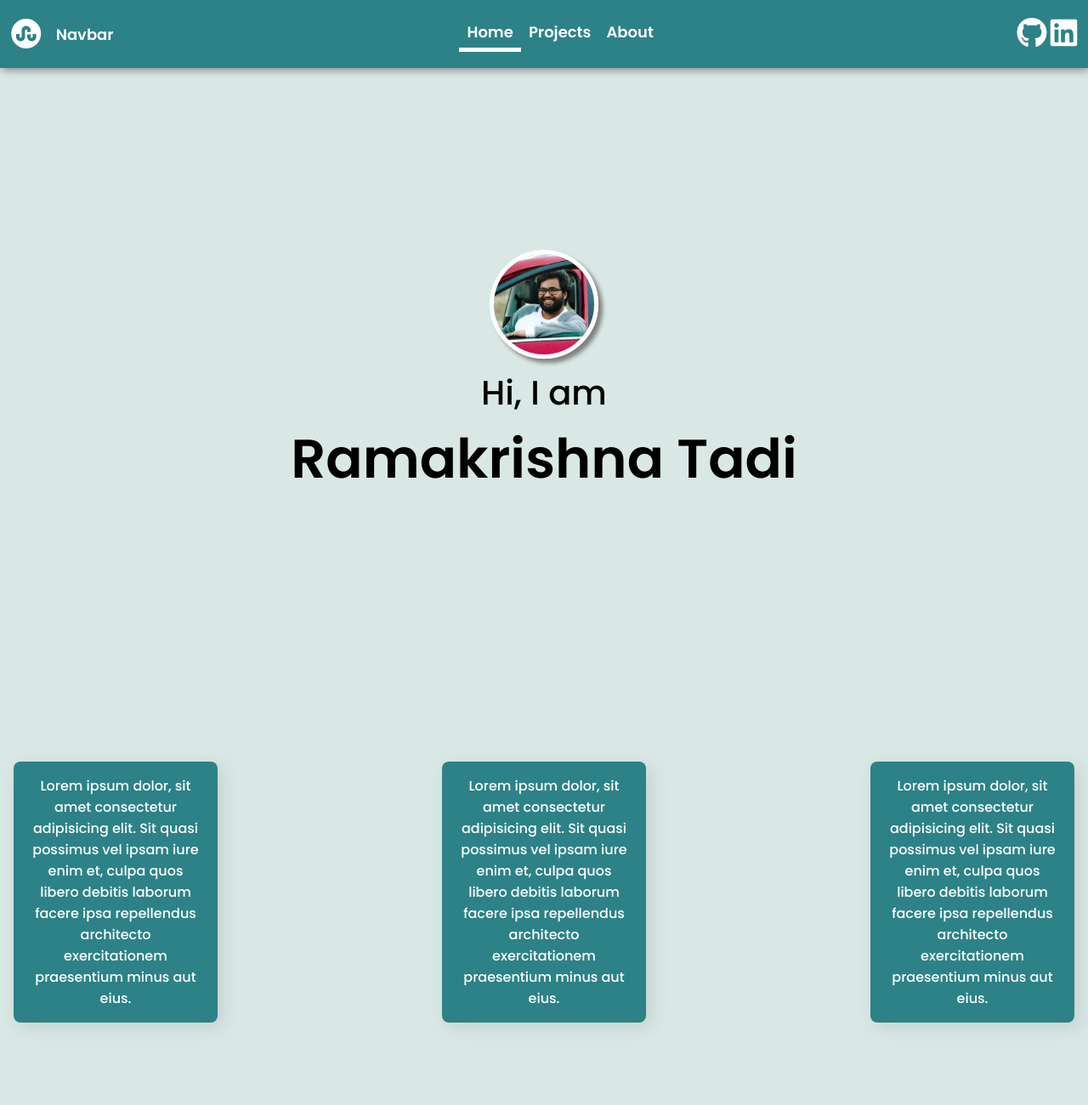
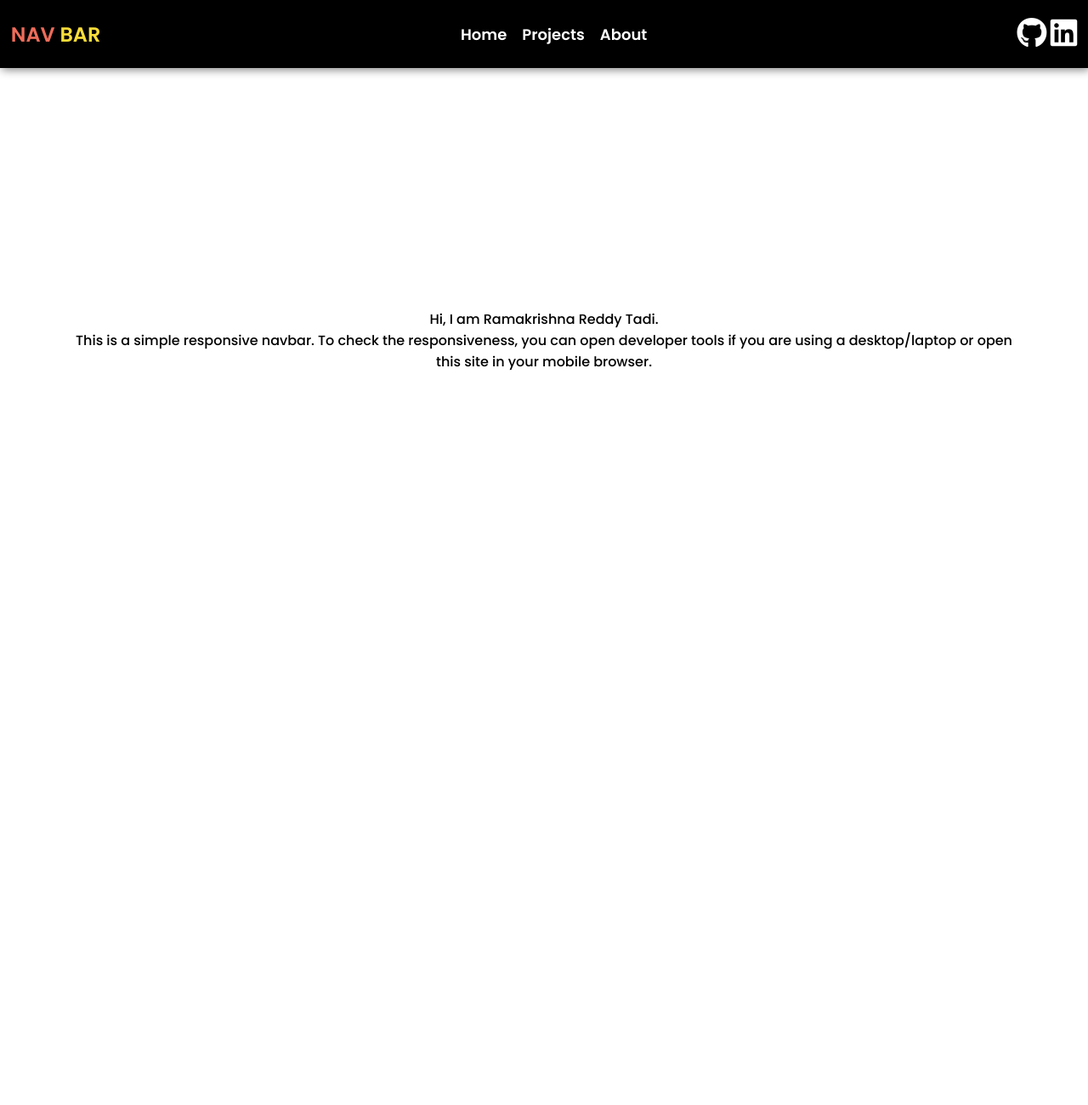
Before and after one commit to ramakrishna0505/navbar, a plain HTML site: page index.html in a window 1280 px wide. Shown: the top 1300 px of the page at 85% size. After the commit the page ends 800 px from the top, so only its background shows below. Drawn offline with Linux system fonts and the light colour scheme.

Commit message:
changes theme of navbar

```diff
--- a/app.js
+++ b/app.js
@@ -5,45 +5,16 @@ burgerMenu.addEventListener('click', ()=> {
     navItems.classList.toggle('toggle-bar');
 });
 
-const navbarListItems = [...document.querySelectorAll('.navbar-list-item')].reverse();
+const navbarListItems = document.querySelectorAll('.navbar-list-item');
 
 navbarListItems.forEach((item) => {
     item.addEventListener('click', (e) => {
             navbarListItems.forEach((listItem) => {
                 if(e.currentTarget.getAttribute('name') === listItem.getAttribute('name')){
                     listItem.classList.add('active');
-                    const element = document.querySelector(`#${listItem.getAttribute('name').toLowerCase()}`);
-                    window.scrollTo({
-                        top: element.offsetTop + 2,
-                    });
                 } else {
                     listItem.classList.remove('active');
                 }
             });
     });
 });
-
-const projects = document.querySelector('.projects');
-const home = document.querySelector('.home');
-const about = document.querySelector('.about');
-
-window.addEventListener('scroll', () => {
-    const windowOffset = window.pageYOffset;
-    let target = null;
-    if(windowOffset >= home.offsetTop) {
-        target = home;
-    }
-    if(windowOffset >= projects.offsetTop){
-        target = projects;
-    }
-    if(windowOffset >= about.offsetTop){
-        target = about;
-    }
-    navbarListItems.forEach((item)=> {
-        if(item.getAttribute('name') === target.getAttribute('name')){
-            item.classList.add('active');
-        } else {
-            item.classList.remove('active');
-        }
-    });
-})
--- a/index.html
+++ b/index.html
@@ -4,8 +4,9 @@
     <meta charset="UTF-8" />
     <meta http-equiv="X-UA-Compatible" content="IE=edge" />
     <meta name="viewport" content="width=device-width, initial-scale=1.0" />
-    <title>Navbar</title>
+    <title>Responsive Navbar</title>
     <link rel="stylesheet" href="styles.css" />
+    <link rel="icon" href="avatar.png" />
     <link
       rel="stylesheet"
       href="https://cdnjs.cloudflare.com/ajax/libs/font-awesome/5.15.3/css/all.min.css"
@@ -16,7 +17,8 @@
   <body>
     <nav class="navbar">
       <div class="name">
-        <i class="fab fa-2x fa-stumbleupon-circle"></i>&emsp;Navbar
+        <span class="color-red">NAV&nbsp;</span
+        ><span class="color-yellow">BAR</span>
       </div>
       <ul class="nav-items">
         <li class="navbar-list-item" name="Home">Home</li>
@@ -24,14 +26,8 @@
         <li class="navbar-list-item" name="About">About</li>
       </ul>
       <div class="contact">
-        <a href="https://github.com/ramakrishna0505" target="_blank"
-          ><i class="fab fa-2x fa-github"></i
-        ></a>
-        <a
-          href="https://www.linkedin.com/in/ramakrishna-reddy-tadi-003763166/"
-          target="_blank"
-          ><i class="fab fa-2x fa-linkedin"></i
-        ></a>
+        <a href="#"><i class="fab fa-2x fa-github"></i></a>
+        <a href="#"><i class="fab fa-2x fa-linkedin"></i></a>
       </div>
       <div class="lines">
         <div class="line1"></div>
@@ -41,52 +37,12 @@
     </nav>
     <div class="main-section">
       <div class="home" id="home" name="Home">
-        <img src="ProfilePic.webp" class="profile-pic" />
-        <div class="para">Hi, I am</div>
-        <div class="username">Ramakrishna Tadi</div>
-      </div>
-      <div id="projects" class="projects" name="Projects">
-        <div class="project">
-          <p>
-            Lorem ipsum dolor, sit amet consectetur adipisicing elit. Sit quasi
-            possimus vel ipsam iure enim et, culpa quos libero debitis laborum
-            facere ipsa repellendus architecto exercitationem praesentium minus
-            aut eius.
-          </p>
+        <div>Hi, I am Ramakrishna Reddy Tadi.</div>
+        <div>
+          This is a simple responsive navbar. To check the responsiveness, you
+          can open developer tools if you are using a desktop/laptop or open
+          this site in your mobile browser.
         </div>
-        <div class="project">
-          <p>
-            Lorem ipsum dolor, sit amet consectetur adipisicing elit. Sit quasi
-            possimus vel ipsam iure enim et, culpa quos libero debitis laborum
-            facere ipsa repellendus architecto exercitationem praesentium minus
-            aut eius.
-          </p>
-        </div>
-        <div class="project">
-          <p>
-            Lorem ipsum dolor, sit amet consectetur adipisicing elit. Sit quasi
-            possimus vel ipsam iure enim et, culpa quos libero debitis laborum
-            facere ipsa repellendus architecto exercitationem praesentium minus
-            aut eius.
-          </p>
-        </div>
-      </div>
-      <div class="about" id="about" name="About">
-        <div class="know-more">
-          <div>
-            I am a front-end developer and for the past 3+ years I have been
-            working for TCS.
-          </div>
-          <div>I am proficient in Angular, HTML, Javascript and CSS.</div>
-          Want to know more about me? Say no more and
-        </div>
-        <button class="resume">
-          <a
-            href="https://drive.google.com/file/d/1Nj6KPPpH6eUon8bvqcApdFErXOUOjoa5/view?usp=sharing"
-            target="_blank"
-            >Checkout My Resume</a
-          >
-        </button>
       </div>
     </div>
   </body>
--- a/styles.css
+++ b/styles.css
@@ -4,6 +4,7 @@
   padding: 0;
   box-sizing: border-box;
 }
+
 ul {
   display: flex;
   list-style: none;
@@ -19,7 +20,7 @@ ul {
   display: flex;
   align-items: center;
   justify-content: space-between;
-  background: #2c8286;
+  background: black;
   font-size: 18px;
   height: 10vh;
   position: fixed;
@@ -30,6 +31,13 @@ ul {
   color: white;
   font-weight: bold;
 }
+
+.color-red {
+  color: #ee6c5a;
+}
+.color-yellow {
+  color: #fadd39;
+}
 .active {
   color: white;
   border-bottom: 5px solid white;
@@ -38,10 +46,11 @@ ul {
 .name {
   display: flex;
   align-items: center;
+  font-size: 24px;
 }
 
 body {
-  background: #d9e8e5;
+  background: white;
   margin: 0;
   font-family: poppins, sans-serif;
   position: relative;
@@ -76,85 +85,18 @@ a:visited {
   font-weight: bold;
 }
 
-.projects {
-  padding-top: 10vh;
-  display: flex;
-  justify-content: space-between;
-}
-
-.project {
-  background: #2c8286;
-  box-shadow: 6px 6px 20px rgba(122, 122, 122, 0.212);
-  margin: 1rem;
-  display: flex;
-  align-items: center;
-  justify-content: center;
-  flex-direction: column;
-  border-radius: 0.5rem;
-  width: 15rem;
-  color: white;
-  text-align: center;
-}
-
-.home,
-.about {
-  padding-top: 10vh;
+.home {
+  padding: 10vh;
   height: 100vh;
   display: flex;
   flex-direction: column;
   align-items: center;
   justify-content: center;
-}
-
-.about {
-  padding-top: 10vh;
-  height: 101vh;
+  text-align: center;
 }
 
 .main-section {
   height: 100%;
-}
-
-.username {
-  font-size: 4rem;
-  font-weight: bold;
-}
-
-.para {
-  font-size: 2.5rem;
-  padding-top: 10px;
-}
-
-.profile-pic {
-  height: 8rem;
-  width: 8rem;
-  border-radius: 50%;
-  border: 5px solid white;
-  box-shadow: 5px 5px 5px grey;
-}
-
-.resume {
-  font-size: 16px;
-  background: #2c8286;
-  padding: 10px;
-  border-radius: 5%;
-  box-shadow: 2px 2px 2px grey;
-  border: none;
-  font-weight: bold;
-  font-family: "Poppins";
-  margin-top: 10px;
-}
-
-.resume a {
-  text-decoration: none;
-}
-
-.know-more {
-  text-align: center;
-}
-
-.project p {
-  padding: 1rem;
 }
 
 @media screen and (max-width: 430px) {
@@ -165,9 +107,9 @@ a:visited {
     position: fixed;
     top: 10vh;
     right: 0;
-    background: #2c8286;
+    background: black;
     height: 90vh;
-    width: 70%;
+    width: 100%;
     display: flex;
     flex-direction: column;
     justify-content: space-evenly;
@@ -185,31 +127,6 @@ a:visited {
     height: 30px;
     width: 30px;
   }
-
-  .projects {
-    flex-wrap: wrap;
-  }
-
-  .project {
-    width: 100%;
-  }
-
-  .project p {
-    padding: 0.5rem;
-  }
-
-  .username {
-    font-size: 1.5rem;
-  }
-
-  .para {
-    font-size: 1rem;
-  }
-
-  .profile-pic {
-    height: 4rem;
-    width: 4rem;
-  }
 }
 
 .toggle .line1 {
```
Also changed, not shown: avatar.png (added).
